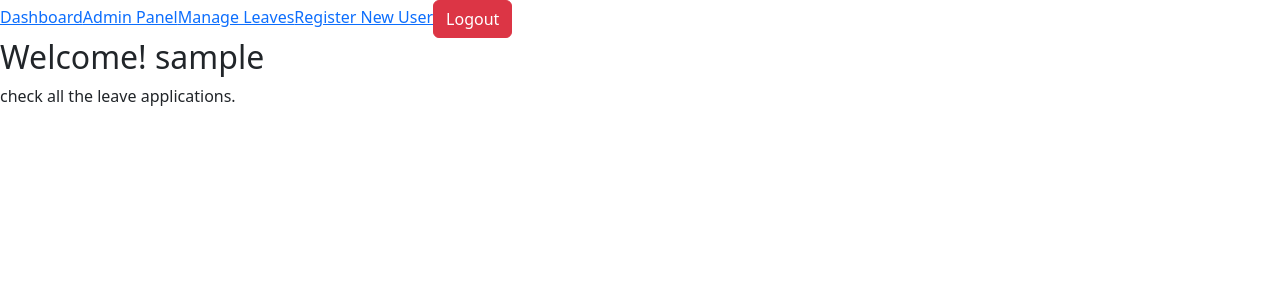
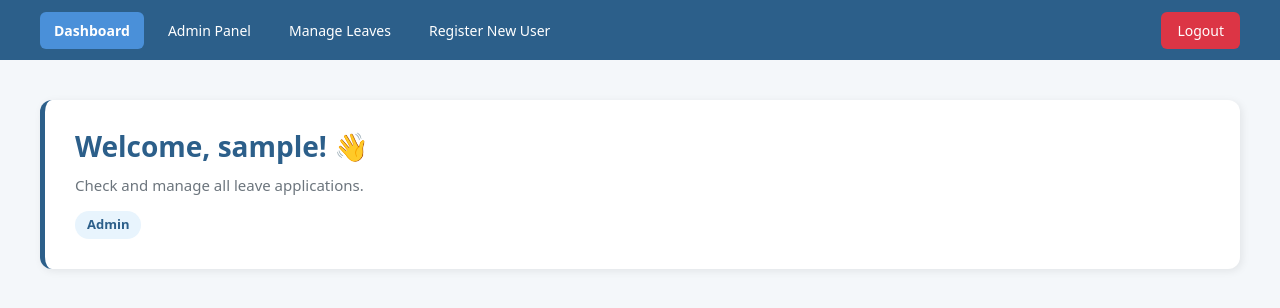
Before and after one commit to Rakshith0907/staff-leave-management, a React app in the folder frontend/: page / in a window 1280 px wide. Shown: the top 308 px of the page. Built offline with nearby package versions, Linux system fonts and the light colour scheme; sample sign-in values are in the browser's storage; the HTML template or start-up script is replaced by a standard one.

Commit message:
added multiple css files

```diff
--- a/frontend/src/components/Navbar.jsx
+++ b/frontend/src/components/Navbar.jsx
@@ -1,11 +1,12 @@
-import React from "react";
+import React, { useState } from "react";
 import { useAuth } from "../context/AuthContext";
-import { Link, useNavigate } from "react-router-dom";
+import { Link, useLocation, useNavigate } from "react-router-dom";
+import "../styles/Navbar.css"
 
 const Navbar = () => {
   const { user, logout } = useAuth();
   const navigate = useNavigate()
-
+  const location = useLocation()
 
   const handleLogout = () =>{
     logout()
@@ -15,23 +16,23 @@ const Navbar = () => {
   return (
     <div className="nav-main">
       <div className="nav-container">
-        <Link to="/">Dashboard</Link>
+        <Link to="/" className={location.pathname==='/' ? 'nav-active' : ''} >Dashboard</Link>
         {user.role === "employee" && (
           <>
-            <Link className="nav-ele" to="apply">ApplyLeave</Link>
-            <Link className="nav-ele" to="my-leaves">My Leaves</Link>
+            <Link className={location.pathname === '/apply' ? 'nav-active' : "nav-ele"} to="apply">ApplyLeave</Link>
+            <Link className={location.pathname === '/my-leaves' ? 'nav-active' : "nav-ele"} to="my-leaves">My Leaves</Link>
           </>
         )}
         {user.role === 'manager' && (
           <>
-            <Link className="nav-ele" to='manage-leaves' >Manage Leaves</Link>
+            <Link className={location.pathname === '/manage-leaves' ? 'nav-active' : "nav-ele"} to='manage-leaves' >Manage Leaves</Link>
           </>
         )}
         {user.role === 'admin' && (
           <>
-            <Link className="nav-ele" to='admin' >Admin Panel</Link>
-            <Link className="nav-ele" to='manage-leaves'>Manage Leaves</Link>
-            <Link className="nav-ele" to='register'>Register New User</Link>
+            <Link className={location.pathname === '/admin' ? 'nav-active' : "nav-ele"} to='admin' >Admin Panel</Link>
+            <Link className={location.pathname === '/manage-leaves' ? 'nav-active' : "nav-ele"} to='manage-leaves'>Manage Leaves</Link>
+            <Link className={location.pathname === '/register' ? 'nav-active' : "nav-ele"} to='register'>Register New User</Link>
           </>
         )}
         <button className="btn btn-danger" onClick={handleLogout}>Logout</button>
--- a/frontend/src/pages/ApplyLeave.jsx
+++ b/frontend/src/pages/ApplyLeave.jsx
@@ -1,6 +1,7 @@
 import React, { useEffect, useState } from 'react'
 import { useAuth } from "../context/AuthContext";
 import api from '../api/axios'
+import "../styles/ApplyLeave.css"
 
 
 const ApplyLeave = () => {
@@ -56,6 +57,7 @@ const ApplyLeave = () => {
   return (
     <div className='apply-main'>
       <div className="apply-container">
+        <h2>Apply for Leave</h2>
         <form method='POST' onSubmit={handleSubmit}>
           <div className="mb-3">
             <label className="form-label">Start Date</label>
--- a/frontend/src/pages/Dashboard.jsx
+++ b/frontend/src/pages/Dashboard.jsx
@@ -1,17 +1,29 @@
-import React from 'react'
+import React from "react";
 import { useAuth } from "../context/AuthContext";
+import "../styles/Dashboard.css"
 
 const Dashboard = () => {
-  const { user } = useAuth()
+  const { user } = useAuth();
 
   return (
-    <div>
-      <h2>Welcome! {user.username}</h2>
-      {user.role==='employee' && (<p>You can apply for leaves</p>)}
-      {user.role==='manager' && (<p>Please check for new leave requests and take an action(acccept or reject)</p>)}
-      {user.role==='admin' && (<p>check all the leave applications.</p>)}
+    <div className="dashboard-main">
+      <div className="dashboard-container">
+        <div className="dashboard-welcome">
+          <h2>Welcome, {user.username}! 👋</h2>
+          {user.role === "employee" && (
+            <p>You can apply for leaves using the navigation above.</p>
+          )}
+          {user.role === "manager" && (
+            <p>Please check for new leave requests and take an action.</p>
+          )}
+          {user.role === "admin" && (
+            <p>Check and manage all leave applications.</p>
+          )}
+          <span className="dashboard-role">{user.role}</span>
+        </div>
+      </div>
     </div>
-  )
-}
+  );
+};
 
-export default Dashboard
+export default Dashboard;
--- a/frontend/src/pages/Login.jsx
+++ b/frontend/src/pages/Login.jsx
@@ -38,7 +38,6 @@ const Login = () => {
         <div className="login-box">
           <h2>Welcome back!!! <MdWavingHand /> </h2>
           <form method="POST" onSubmit={handleSubmit}>
-            {error && <p style={{ color: "red" }}> {error} </p>}
             <div className="mb-3">
               <label className="form-label">Username</label>
               <input
@@ -58,8 +57,9 @@ const Login = () => {
               />
             </div>
             <button type="submit" className="btn btn-primary">
-              Submit
+              Login
             </button>
+            {error && <p style={{ color: "red" }}> {error} </p>}
           </form>
         </div>
       </div>
--- a/frontend/src/pages/ManageLeaves.jsx
+++ b/frontend/src/pages/ManageLeaves.jsx
@@ -1,6 +1,7 @@
 import React, { useEffect, useState } from "react";
 import api from "../api/axios";
 import { useAuth } from "../context/AuthContext";
+import "../styles/ManageLeaves.css"
 
 const ManageLeaves = () => {
   const [leaves, setLeaves] = useState([]);
@@ -56,6 +57,7 @@ const ManageLeaves = () => {
   return (
     <div className="manageLeaves-main">
       <div className="manageLeaves-container">
+        <h2>Manage Leaves</h2>
         {leaves.length === 0 ? (
           <p>No leave requests found</p>
         ) : (
--- a/frontend/src/pages/MyLeaves.jsx
+++ b/frontend/src/pages/MyLeaves.jsx
@@ -1,6 +1,7 @@
 import React, { useEffect, useState } from "react";
 import { useAuth } from "../context/AuthContext";
 import api from "../api/axios";
+import "../styles/MyLeaves.css"
 
 const MyLeaves = () => {
   const { user } = useAuth();
@@ -31,6 +32,7 @@ const MyLeaves = () => {
   return (
     <div className="leaves-main">
       <div className="leaves-container">
+        <h2>My Leave Applications</h2>
         {leaves.length === 0 ? (
           <p>No leave applications found</p>
         ) : (
--- /dev/null
+++ b/frontend/src/styles/ApplyLeave.css
@@ -0,0 +1,95 @@
+.apply-main {
+    background-color: var(--background);
+    min-height: calc(100vh - 60px);
+    padding: 40px 20px;
+}
+
+.apply-container {
+    max-width: 600px;
+    margin: 0 auto;
+    background-color: var(--white);
+    border-radius: 12px;
+    box-shadow: 2px 2px 8px rgba(0,0,0,0.08);
+    padding: 30px;
+}
+
+.apply-container h2 {
+    color: var(--primary);
+    font-size: 24px;
+    font-weight: 700;
+    margin-bottom: 24px;
+    border-left: 5px solid var(--primary);
+    padding-left: 12px;
+}
+
+.apply-container label {
+    font-weight: 600;
+    color: var(--text);
+    font-size: 14px;
+    display: block;
+    margin-bottom: 6px;
+}
+
+.apply-container input,
+.apply-container select,
+.apply-container textarea {
+    width: 100%;
+    padding: 10px;
+    border: 1px solid #ddd;
+    border-radius: 8px;
+    font-size: 14px;
+    outline: none;
+    color: var(--text);
+    background-color: var(--white);
+}
+
+.apply-container input:focus,
+.apply-container select:focus,
+.apply-container textarea:focus {
+    border-color: var(--secondary);
+}
+
+.apply-container textarea {
+    resize: vertical;
+    min-height: 100px;
+}
+
+.apply-container .mb-3 {
+    margin-bottom: 20px;
+}
+
+.apply-container button {
+    width: 100%;
+    padding: 10px;
+    background-color: var(--primary);
+    color: white;
+    border: none;
+    border-radius: 8px;
+    cursor: pointer;
+    font-size: 16px;
+    font-weight: 500;
+    margin-top: 10px;
+    transition: background-color 0.2s;
+}
+
+.apply-container button:hover {
+    background-color: var(--secondary);
+}
+
+/* Tablet */
+@media (max-width: 768px) {
+    .apply-container {
+        padding: 20px;
+    }
+}
+
+/* Mobile */
+@media (max-width: 480px) {
+    .apply-main {
+        padding: 20px 10px;
+    }
+
+    .apply-container h2 {
+        font-size: 20px;
+    }
+}
--- /dev/null
+++ b/frontend/src/styles/Dashboard.css
@@ -0,0 +1,64 @@
+.dashboard-main {
+    background-color: var(--background);
+    min-height: calc(100vh - 60px);
+    padding: 40px 20px;
+}
+
+.dashboard-container {
+    max-width: 1200px;
+    margin: 0 auto;
+}
+
+.dashboard-welcome {
+    background-color: var(--white);
+    padding: 30px;
+    border-radius: 12px;
+    box-shadow: 2px 2px 8px rgba(0,0,0,0.08);
+    border-left: 5px solid var(--primary);
+}
+
+.dashboard-welcome h2 {
+    color: var(--primary);
+    font-size: 28px;
+    font-weight: 700;
+    margin-bottom: 10px;
+}
+
+.dashboard-welcome p {
+    color: var(--subtext);
+    font-size: 15px;
+    margin-bottom: 15px;
+}
+
+.dashboard-role {
+    display: inline-block;
+    background-color: var(--accent);
+    color: var(--primary);
+    padding: 4px 12px;
+    border-radius: 20px;
+    font-size: 13px;
+    font-weight: 600;
+    text-transform: capitalize;
+}
+
+/* Tablet */
+@media (max-width: 768px) {
+    .dashboard-welcome h2 {
+        font-size: 22px;
+    }
+}
+
+/* Mobile */
+@media (max-width: 480px) {
+    .dashboard-main {
+        padding: 20px 10px;
+    }
+
+    .dashboard-welcome {
+        padding: 20px;
+    }
+
+    .dashboard-welcome h2 {
+        font-size: 20px;
+    }
+}
--- a/frontend/src/styles/Login.css
+++ b/frontend/src/styles/Login.css
@@ -61,7 +61,7 @@
     border-radius: 8px;
     cursor: pointer;
     font-size: 16px;
-    margin-top: 10px;
+    margin: 10px 0px;
 }
 
 .login-box button:hover {
--- /dev/null
+++ b/frontend/src/styles/ManageLeaves.css
@@ -0,0 +1,139 @@
+.manageLeaves-main {
+    background-color: var(--background);
+    min-height: calc(100vh - 60px);
+    padding: 40px 20px;
+}
+
+.manageLeaves-container {
+    max-width: 1400px;
+    margin: 0 auto;
+    background-color: var(--white);
+    border-radius: 12px;
+    box-shadow: 2px 2px 8px rgba(0,0,0,0.08);
+    padding: 30px;
+}
+
+.manageLeaves-container h2 {
+    color: var(--primary);
+    font-size: 24px;
+    font-weight: 700;
+    margin-bottom: 20px;
+    border-left: 5px solid var(--primary);
+    padding-left: 12px;
+}
+
+.manageLeaves-container p {
+    color: var(--subtext);
+    font-size: 15px;
+    text-align: center;
+    padding: 40px 0;
+}
+
+.manageLeaves-container table {
+    width: 100%;
+    border-collapse: collapse;
+}
+
+.manageLeaves-container thead {
+    background-color: var(--primary);
+}
+
+.manageLeaves-container table thead th {
+    background: var(--primary) !important;
+}
+
+.manageLeaves-container table thead tr th {
+    color: white !important;
+}
+
+.manageLeaves-container thead th {
+    color: white;
+    padding: 12px 16px;
+    text-align: left;
+    font-size: 14px;
+    font-weight: 600;
+}
+
+.manageLeaves-container tbody tr {
+    border-bottom: 1px solid #eee;
+    transition: background-color 0.2s;
+}
+
+.manageLeaves-container tbody tr:hover {
+    background-color: var(--accent);
+}
+
+.manageLeaves-container tbody td {
+    padding: 12px 16px;
+    font-size: 14px;
+    color: var(--text);
+}
+
+.manageLeaves-container .btn-success {
+    background-color: var(--success);
+    color: white;
+    border: none;
+    padding: 6px 12px;
+    border-radius: 6px;
+    cursor: pointer;
+    font-size: 13px;
+    margin-right: 6px;
+    transition: background-color 0.2s;
+}
+
+.manageLeaves-container .btn-success:hover {
+    background-color: #218838;
+}
+
+.manageLeaves-container .btn-danger {
+    background-color: var(--danger);
+    color: white;
+    border: none;
+    padding: 6px 12px;
+    border-radius: 6px;
+    cursor: pointer;
+    font-size: 13px;
+    transition: background-color 0.2s;
+}
+
+.manageLeaves-container .btn-danger:hover {
+    background-color: #c82333;
+}
+
+.manageLeaves-container input[type="text"] {
+    padding: 6px 10px;
+    border: 1px solid #ddd;
+    border-radius: 6px;
+    font-size: 13px;
+    outline: none;
+    width: 150px;
+}
+
+.manageLeaves-container input[type="text"]:focus {
+    border-color: var(--secondary);
+}
+
+/* Responsive - horizontal scroll on small screens */
+@media (max-width: 1024px) {
+    .manageLeaves-container {
+        overflow-x: auto;
+    }
+
+    .manageLeaves-container table {
+        min-width: 900px;
+    }
+}
+
+@media (max-width: 480px) {
+    .manageLeaves-main {
+        padding: 20px 10px;
+    }
+
+    .manageLeaves-container {
+        padding: 15px;
+    }
+
+    .manageLeaves-container h2 {
+        font-size: 20px;
+    }
+}
--- /dev/null
+++ b/frontend/src/styles/MyLeaves.css
@@ -0,0 +1,79 @@
+.leaves-main {
+    background-color: var(--background);
+    min-height: calc(100vh - 60px);
+    padding: 40px 20px;
+}
+
+.leaves-container {
+    max-width: 1200px;
+    margin: 0 auto;
+    background-color: var(--white);
+    border-radius: 12px;
+    box-shadow: 2px 2px 8px rgba(0,0,0,0.08);
+    padding: 30px;
+}
+
+.leaves-container h2 {
+    color: var(--primary);
+    font-size: 24px;
+    font-weight: 700;
+    margin-bottom: 20px;
+}
+
+.leaves-container p {
+    color: var(--subtext);
+    font-size: 15px;
+    text-align: center;
+    padding: 40px 0;
+}
+
+.leaves-container table {
+    width: 100%;
+    border-collapse: collapse;
+}
+
+.leaves-container thead {
+    background-color: var(--primary);
+}
+
+.leaves-container thead th {
+    color: white;
+    padding: 12px 16px;
+    text-align: left;
+    font-size: 14px;
+    font-weight: 600;
+}
+
+.leaves-container tbody tr {
+    border-bottom: 1px solid #eee;
+    transition: background-color 0.2s;
+}
+
+.leaves-container tbody tr:hover {
+    background-color: var(--accent);
+}
+
+.leaves-container tbody td {
+    padding: 12px 16px;
+    font-size: 14px;
+    color: var(--text);
+    text-transform: capitalize;
+}
+
+/* Responsive - horizontal scroll on small screens */
+@media (max-width: 768px) {
+    .leaves-container {
+        padding: 15px;
+        overflow-x: auto;
+    }
+
+    .leaves-container table {
+        min-width: 600px;
+    }
+}
+
+@media (max-width: 480px) {
+    .leaves-main {
+        padding: 20px 10px;
+    }
+}
--- a/frontend/src/styles/Navbar.css
+++ b/frontend/src/styles/Navbar.css
@@ -0,0 +1,87 @@
+.nav-main {
+    background-color: var(--primary);
+    padding: 0 20px;
+    box-shadow: 0 2px 8px rgba(0,0,0,0.2);
+}
+
+.nav-container {
+    display: flex;
+    align-items: center;
+    gap: 10px;
+    height: 60px;
+    max-width: 1200px;
+    margin: 0 auto;
+}
+
+.nav-container a {
+    color: white;
+    text-decoration: none;
+    padding: 8px 14px;
+    border-radius: 6px;
+    font-size: 14px;
+    font-weight: 500;
+    transition: background-color 0.2s;
+}
+
+.nav-container a.nav-active {
+    background-color: var(--secondary);
+    font-weight: 700;
+}
+
+.nav-container a:hover {
+    background-color: var(--secondary);
+}
+
+.nav-container button {
+    margin-left: auto;
+    padding: 8px 16px;
+    background-color: var(--danger);
+    color: white;
+    border: none;
+    border-radius: 6px;
+    cursor: pointer;
+    font-size: 14px;
+    font-weight: 500;
+    transition: background-color 0.2s;
+}
+
+.nav-container button:hover {
+    background-color: #c82333;
+}
+
+/* Tablet */
+@media (max-width: 768px) {
+    .nav-container {
+        flex-wrap: wrap;
+        height: auto;
+        padding: 10px 0;
+        gap: 8px;
+    }
+
+    .nav-container a {
+        font-size: 13px;
+        padding: 6px 10px;
+    }
+
+    .nav-container button {
+        margin-left: 0;
+    }
+}
+
+/* Mobile */
+@media (max-width: 480px) {
+    .nav-container {
+        flex-direction: column;
+        align-items: flex-start;
+        padding: 10px 0;
+    }
+
+    .nav-container a {
+        width: 100%;
+    }
+
+    .nav-container button {
+        width: 100%;
+        margin-top: 5px;
+    }
+}
```
